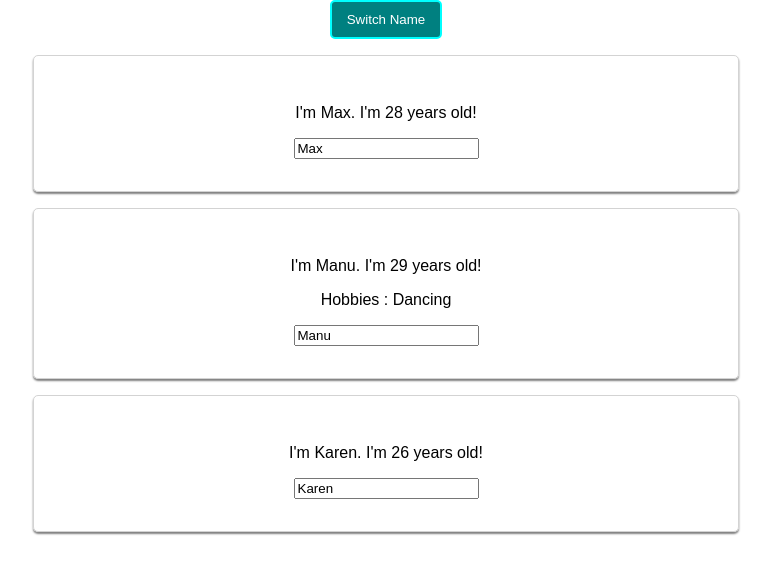
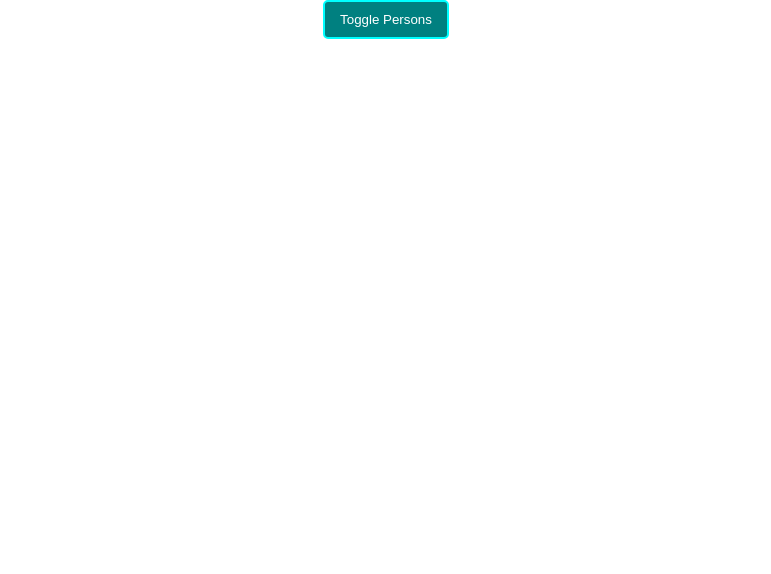
Before and after one commit to rishig-iprogrammer/react-js, a React (Create React App) app: page / in a window 1280 px wide. Shown: the top 574 px of the page, without its empty margins (254-1025 px from the left). Built offline with nearby package versions, Linux system fonts and the light colour scheme.

Commit message:
section 4

```diff
--- a/src/App.js
+++ b/src/App.js
@@ -1,5 +1,6 @@
 import React, { Component } from 'react';
 import './App.css';
+
 import Person from './Person/Person';
 
 class App extends Component {
@@ -8,28 +9,32 @@ class App extends Component {
       { name : 'Max', age : 28},
       { name : 'Manu', age : 29},
       { name : 'Karen', age : 26}
-    ]
+    ],
+    showPersons : false
   }
 
   switchNameHandler = () => {
     this.setState({
       persons : [
-        { name : 'Roger', age : 28},
-        { name : 'Manu', age : 29},
-        { name : 'Karen', age : 20}
+        { id : 'a1', name : 'Roger', age : 28},
+        { id : 'a2', name : 'Manu', age : 29},
+        { id : 'a3', name : 'Karen', age : 20}
       ]
     })
   }
 
-  nameChangeHandler = (event) => {
-    this.setState({
-      persons : [
-        { name : 'Max', age : 28},
-        { name : event.target.value, age : 29},
-        { name : 'Karen', age : 26}
-      ]
-    })
+  deletePersonHandler = (personIndex) => {
+    const persons = [...this.state.persons];
+    persons.splice(personIndex, 1);
+    this.setState({persons : persons});
   }
+
+
+  togglePersons = () => {
+    this.setState({showPersons : !this.state.showPersons})
+  }
+
+
   render() {
     const buttonStyle = {
       padding : '10px 15px',
@@ -40,30 +45,28 @@ class App extends Component {
       borderRadius : '5px'
     }
 
+    let persons = null;
+
+    if(this.state.showPersons) {
+      persons = this.state.persons.map((person, index) => {
+        return <Person
+            deletePerson = {() => this.deletePersonHandler(index)}
+            name={person.name}
+            age={person.age}
+            keys={person.id} />
+      })
+    }
+
     return (
       <div className="App">
 
         <button
         style={buttonStyle}
-        onClick={this.switchNameHandler}>
-          Switch Name
+        onClick={this.togglePersons}>
+          Toggle Persons
         </button>
-        <Person
-        name={this.state.persons[0].name}
-        age={this.state.persons[0].age}
-        inputChange = {this.nameChangeHandler} />
 
-        <Person
-        name={this.state.persons[1].name}
-        age={this.state.persons[1].age}
-        inputChange = {this.nameChangeHandler} >
-          Hobbies : Dancing
-        </Person>
-
-        <Person
-        name={this.state.persons[2].name}
-        age={this.state.persons[2].age}
-        inputChange = {this.nameChangeHandler} />
+        {persons}
       </div>
     );
   }
--- a/src/Person/Person.js
+++ b/src/Person/Person.js
@@ -4,9 +4,10 @@ import './Person.css';
 const person = (props) => {
     return (
         <div className="Person">
-            <p>I'm {props.name}. I'm {props.age} years old!</p>
+            <h1>{props.keys}</h1>
+            <p onClick={props.deletePerson}>I'm {props.name}. I'm {props.age} years old!</p>
             <p>{props.children}</p>
-            <input type="text" onChange={props.inputChange} value={props.name} />
+
         </div>
     )
 };
```
